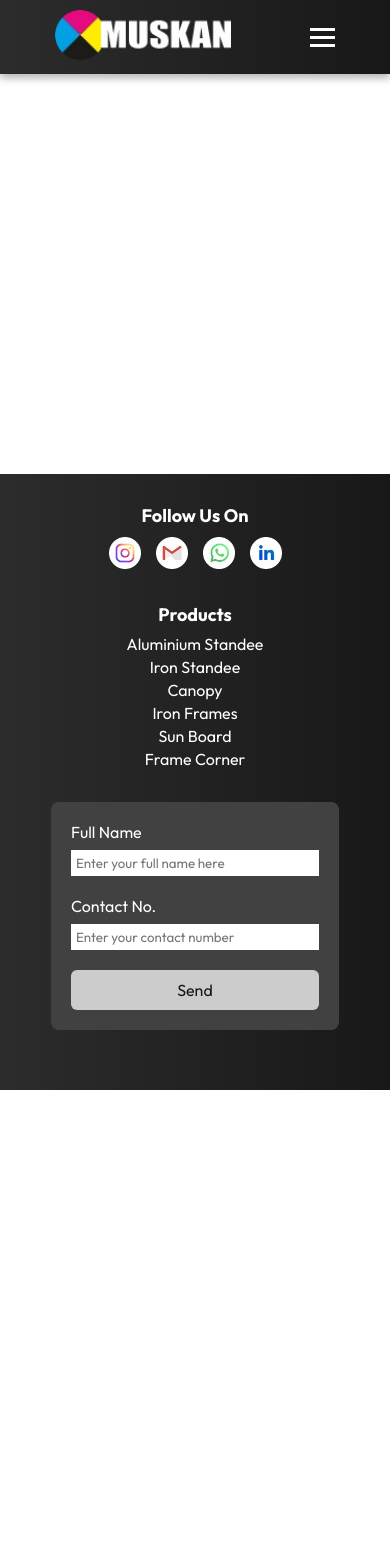
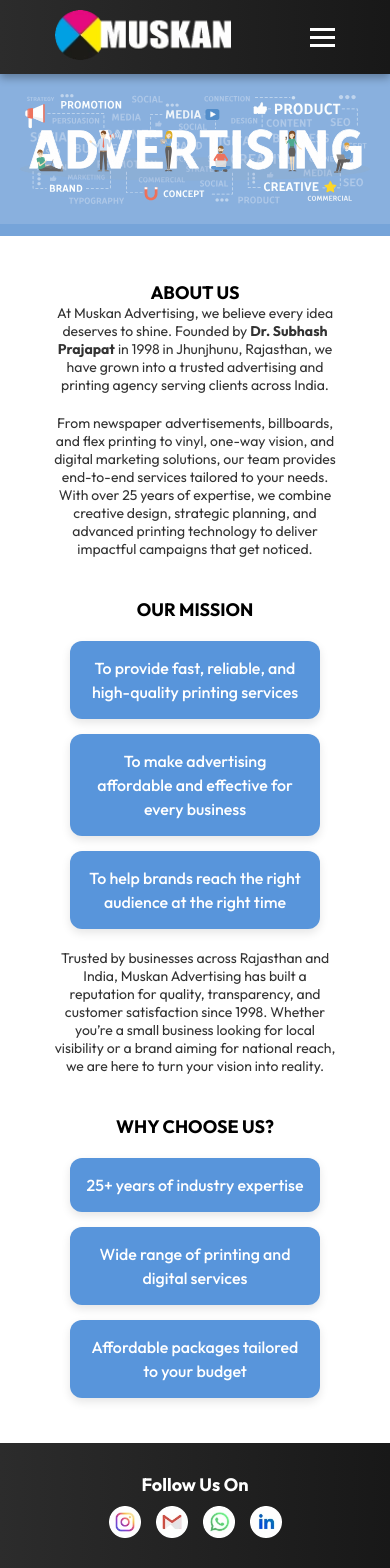
Before and after one commit to ravi2003prajapat/muskan-advertising, a React (Vite) app: page /about in a window 390 px wide. Shown: the top 1568 px of the page. Before the commit the page ends 1090 px from the top, so only its background shows below. Built offline with nearby package versions, Linux system fonts and the light colour scheme.

Commit message:
working about us page

```diff
--- a/index.html
+++ b/index.html
@@ -11,6 +11,7 @@
     <title>Muskan Advertising | Best Advertising & Printing Agency in India</title>
     <meta name="title" content="Muskan Advertising | Best Advertising & Printing Agency in India" />
     <meta name="description" content="Muskan Advertising is the best advertising and printing agency in Jhunjhunu, Rajasthan. We specialize in newspaper ads, flex printing, vinyl, billboards, and digital marketing services across India." />
+
     <meta name="keywords" content="Muskan Advertising Jhunjhunu, Advertising Agency Rajasthan, Newspaper Ads India, Printing Services Jhunjhunu, Billboard Ads Rajasthan, Flex Printing Jhunjhunu, Vinyl Printing India, Digital Marketing Jhunjhunu" />
     <meta name="robots" content="index, follow" />
     <link rel="canonical" href="https://muskanjjn.com/" />
--- a/package.json
+++ b/package.json
@@ -19,6 +19,7 @@
     "nodemailer": "^7.0.6",
     "react": "^19.1.1",
     "react-dom": "^19.1.1",
+    "react-helmet-async": "^2.0.5",
     "react-router-dom": "^7.8.2"
   },
   "devDependencies": {
--- a/src/App.jsx
+++ b/src/App.jsx
@@ -4,6 +4,7 @@
 import Home from "./components/Home";
 import About from "./components/About";
 import Footer from "./components/Footer";
+import Services from "./components/Services";
 
 // const Home = () => <h1>Home Page</h1>;
 // const About = () => <h1>About Page</h1>;
@@ -17,8 +18,7 @@
       <Routes>
         <Route path="/" element={<Home />} />
         <Route path="/about" element={<About />} />
-        {/* <Route path="/services" element={<Services />} />
-        <Route path="/contact" element={<Contact />} /> */}
+        <Route path="/services" element={<Services />} />
       </Routes>
       <Footer/>
     </div>
--- a/src/components/About.jsx
+++ b/src/components/About.jsx
@@ -1,14 +1,75 @@
-import React from 'react'
-import styles from './About.module.css'
+import React from "react";
+import styles from "./About.module.css";
+import { Helmet } from "react-helmet-async";
+import muskanadvertisingimage from "../assets/muskanadvertisingabout.svg"
 
 const About = () => {
   return (
-    <div className={styles.about}>
-      <div className={styles.header}>
+    <>
+      <Helmet>
+        <title>About Us | Muskan Advertising</title>
+        <meta
+          name="description"
+          content="Learn about Muskan Advertising, founded by Dr. Subhash Prajapat in 1998. Trusted advertising & printing agency in Rajasthan."
+        />
+        <meta
+          name="keywords"
+          content="Muskan Advertising, Rajasthan advertising, printing services, Dr. Subhash Prajapat"
+        />
+      </Helmet>
 
+      <div className={styles.aboutmuskanadvertising}>
+        <div className={styles.headerimage}>
+          <img src={muskanadvertisingimage} alt="Muskan Advertising" />
+        </div>
+        <div className={styles.line}></div>
+        <div className={styles.header}>
+          <h1>ABOUT US</h1>
+          <p>
+            At Muskan Advertising, we believe every idea deserves to shine.
+            Founded by <strong>Dr. Subhash Prajapat</strong> in 1998 in
+            Jhunjhunu, Rajasthan, we have grown into a trusted advertising and
+            printing agency serving clients across India.
+          </p>
+          <p>
+            From newspaper advertisements, billboards, and flex printing to
+            vinyl, one-way vision, and digital marketing solutions, our team
+            provides end-to-end services tailored to your needs. With over 25
+            years of expertise, we combine creative design, strategic planning,
+            and advanced printing technology to deliver impactful campaigns that
+            get noticed.
+          </p>
+          <h1>OUR MISSION</h1>
+          <div className={styles.muskanadvertisingmission}>
+            <div>
+              To provide fast, reliable, and high-quality printing services
+            </div>
+            <div>
+              To make advertising affordable and effective for every business
+            </div>
+            <div>To help brands reach the right audience at the right time</div>
+          </div>
+          <p>
+            Trusted by businesses across Rajasthan and India, Muskan Advertising
+            has built a reputation for quality, transparency, and customer
+            satisfaction since 1998. Whether you’re a small business looking for
+            local visibility or a brand aiming for national reach, we are here
+            to turn your vision into reality.
+          </p>
+          <h1>WHY CHOOSE US?</h1>
+          <div className={styles.muskanadvertisingmission}>
+            <div>
+              25+ years of industry expertise
+            </div>
+            <div>
+              Wide range of printing and digital services
+            </div>
+            <div>Affordable packages tailored to your budget</div>
+          </div>
+        </div>
       </div>
-    </div>
-  )
-}
+    </>
+  );
+};
 
-export default About
+export default About;
--- a/src/components/About.module.css
+++ b/src/components/About.module.css
@@ -1,3 +1,119 @@
-.about .header{
-    height: 400px;
+/* ✅ Header Image Section */
+.headerimage {
+  display: flex;
+  justify-content: center;
+  padding: 55px 50px;
+  background-color: #89b0de;
+  width: 100%;
 }
+
+.headerimage img {
+  width: 70%;
+  height: auto;
+  border-radius: 10px;
+  object-fit: cover;
+}
+
+/* ✅ Divider Line */
+.line {
+  height: 25px;
+  background-color: #76a4d9;
+  width: 100%;
+}
+
+/* ✅ Header Section */
+.aboutmuskanadvertising .header {
+  padding: 20px 30px;
+  display: flex;
+  flex-direction: column;
+  align-items: center;
+  text-align: center;
+}
+
+.header h1 {
+  font-size: 20px;
+  font-weight: 700;
+  margin-top: 20px;
+  color: black;
+}
+
+.header p {
+  max-width: 750px;
+  font-size: 16px;
+  padding-bottom: 20px;
+  color: #333;
+}
+
+/* ✅ Mission & Why Choose Us Section */
+.muskanadvertisingmission {
+  margin: 20px 0;
+  display: flex;
+  justify-content: center;
+  align-items: stretch;
+  flex-wrap: wrap;
+  gap: 25px;
+}
+
+.muskanadvertisingmission div {
+  flex: 1 1 200px;
+  max-width: 250px;
+  background-color: #5895db;
+  color: white;
+  font-size: 15px;
+  font-weight: 500;
+  border-radius: 12px;
+  padding: 18px 20px;
+  text-align: center;
+  line-height: 1.5;
+  box-shadow: 0 4px 10px rgba(0, 0, 0, 0.1);
+  transition: transform 0.2s ease, box-shadow 0.2s ease;
+}
+
+.muskanadvertisingmission div:hover {
+  transform: translateY(-5px);
+  box-shadow: 0 6px 14px rgba(0, 0, 0, 0.2);
+}
+
+/* ✅ Responsive Design (For screens up to 450px) */
+@media (max-width: 450px) {
+  .headerimage {
+    padding: 20px;
+  }
+
+  .headerimage img {
+    width: 100%;
+  }
+
+  .line {
+    height: 12px;
+  }
+
+  .aboutmuskanadvertising .header {
+    padding: 25px 50px;
+  }
+
+  .header h1 {
+    font-size: 18px;
+  }
+
+  .header p {
+    font-size: 14px;
+    width: 100%;
+  }
+
+.muskanadvertisingmission {
+    flex-direction: column;
+    align-items: center; /* ✅ optional: center cards */
+    gap: 15px;
+  }
+
+  .muskanadvertisingmission div {
+    flex: none;
+    width: 100%;
+    font-size: 16px;
+    padding: 15px;
+    height: auto;
+    display: block;
+    text-align: center;
+  }
+}
--- a/src/components/Home.module.css
+++ b/src/components/Home.module.css
@@ -182,7 +182,7 @@
   justify-content: center;
   align-items: center;
   padding: 40px 0px;
-  background-color: rgb(222, 238, 252);
+  background-color: #d3e4f7;
   gap: 40px;
   width: 100%;
 }
--- /dev/null
+++ b/src/components/Services.jsx
@@ -0,0 +1,30 @@
+// src/pages/Services.jsx
+import React from "react";
+import styles from "./Services.module.css";
+import { Helmet } from "react-helmet-async";
+
+const Services = () => {
+  return (
+    <>
+      <Helmet>
+        <title>Our Services | Muskan Advertising</title>
+        <meta
+          name="description"
+          content="Explore the wide range of services offered by Muskan Advertising – from newspaper ads and flex printing to digital marketing and outdoor promotions in Rajasthan."
+        />
+        <meta
+          name="keywords"
+          content="Advertising services Rajasthan, Newspaper Ads, Flex Printing, Billboard Ads, Digital Marketing, Muskan Advertising"
+        />
+      </Helmet>
+
+      <div className={styles.services}>
+        <div className={styles.mainimage}>
+
+        </div>
+      </div>
+    </>
+  );
+};
+
+export default Services;
--- /dev/null
+++ b/src/components/Services.module.css
@@ -0,0 +1,3 @@
+.mainimage{
+    height: 30px;
+}
--- a/src/main.jsx
+++ b/src/main.jsx
@@ -1,13 +1,16 @@
 import React from "react";
 import ReactDOM from "react-dom/client";
 import { BrowserRouter } from "react-router-dom";
+import { HelmetProvider } from "react-helmet-async";  // ✅ Import HelmetProvider
 import App from "./App";
 import "./index.css";
 
 ReactDOM.createRoot(document.getElementById("root")).render(
   <React.StrictMode>
-    <BrowserRouter>
-      <App />
-    </BrowserRouter>
+    <HelmetProvider>
+      <BrowserRouter>
+        <App />
+      </BrowserRouter>
+    </HelmetProvider>
   </React.StrictMode>
 );
```
Also changed, not shown: src/components/Home.jsx (+21 -7 lines), src/assets/muskanadvertisingabout.svg (added), 1 other file (tests, documents, lock files or other folders).
